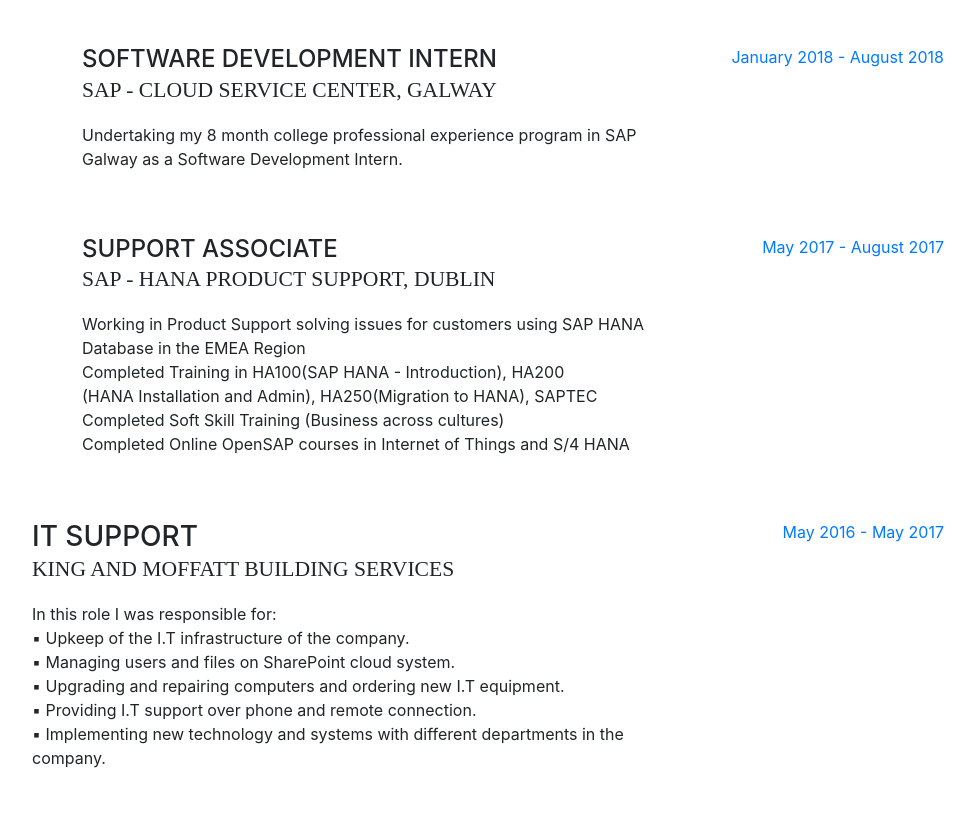
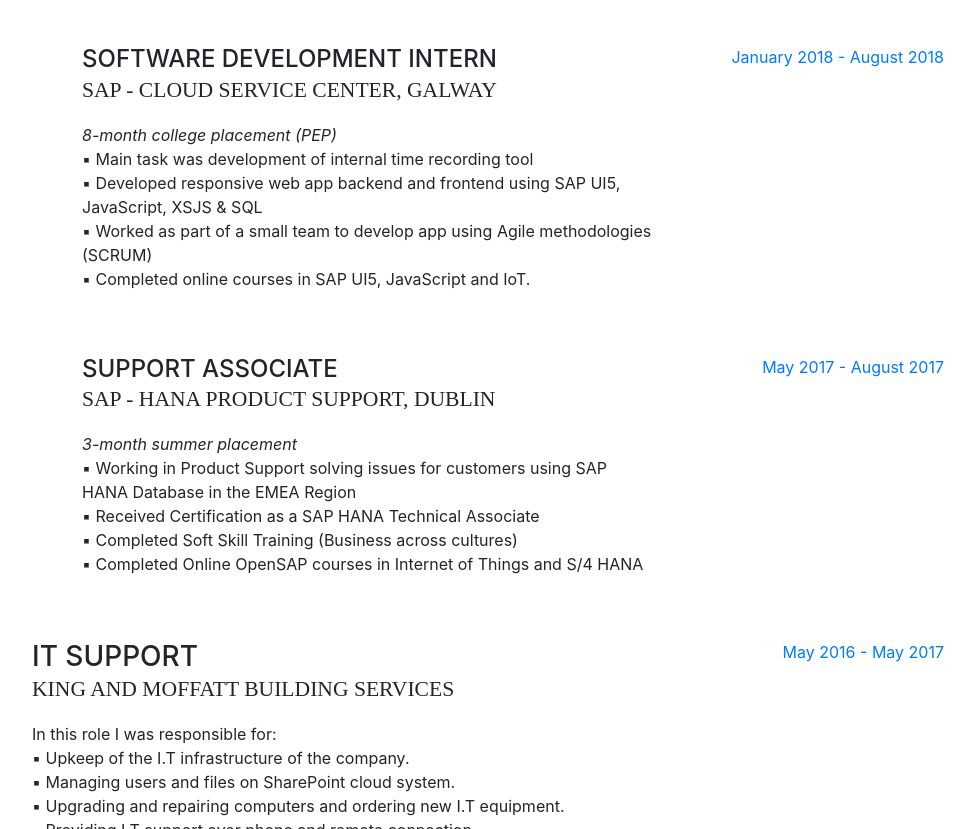
Before and after one commit to DiarmuidBeirne/diarmuidbeirne.github.io, a website with bundled scripts: page index.html in a window 1280 px wide. Shown: the part 1123-1952 px from the top of the page, without its empty margins (288-1262 px from the left). Built offline with nearby package versions, Linux system fonts and the light colour scheme; a web font is replaced by a local one.

Commit message:
more 4th year updates

```diff
--- a/index.html
+++ b/index.html
@@ -78,7 +78,7 @@
           <div class="subheading mb-5">Galway · Ireland · 083 1104518 ·
             <a href="mailto:d.beirne.8@gmail.com">d.beirne.8@gmail.com</a>
           </div>
-          <p class="mb-5">3rd Year student studying computer science and information technology at National University of Ireland Galway.<br> SAP Co-Op Intern, currently on 8th month placement in Cloud Service Center, Galway as a Software Development Intern working with SAP Cloud Platform.</p>
+          <p class="mb-5">Computer Science and Information Technology at National University of Ireland Galway (NUIG) & SAP Co-Op Intern<br> Currently in my final year, on track to graduate in May 2019 with a First Class Honours.</p>
           <ul class="list-inline list-social-icons mb-0">
 
             <li class="list-inline-item">
@@ -124,8 +124,13 @@
           <div class="resume-item d-flex flex-column flex-md-row mb-5">
             <div class="resume-content mr-auto" style="padding-left: 50px" >
               <h4 class="mb-0">SOFTWARE DEVELOPMENT INTERN</h4>
+
               <div class="subheading mb-3">SAP - Cloud Service Center, Galway</div>
-              <p>Undertaking my 8 month college professional experience program in SAP Galway as a Software Development Intern.</p>
+              <p><i>8-month college placement (PEP)</i><br>
+                  ▪ Main task was development of internal time recording tool<br>
+▪ Developed responsive web app backend and frontend using SAP UI5, JavaScript, XSJS & SQL<br>
+▪ Worked as part of a small team to develop app using Agile methodologies (SCRUM)<br>
+▪ Completed online courses in SAP UI5, JavaScript and IoT.</p>
             </div>
             <div class="resume-date text-md-right">
               <span class="text-primary">January 2018 - August 2018</span>
@@ -136,10 +141,11 @@
             <div class="resume-content mr-auto" style="padding-left: 50px" >
               <h4 class="mb-0">SUPPORT ASSOCIATE</h4>
               <div class="subheading mb-3">SAP - HANA Product Support, Dublin</div>
-              <p>Working in Product Support solving issues for customers using SAP HANA Database in the EMEA Region<br>
-Completed Training in HA100(SAP HANA - Introduction), HA200<br>(HANA Installation and Admin), HA250(Migration to HANA), SAPTEC<br>
-Completed Soft Skill Training (Business across cultures)<br>
-Completed Online OpenSAP courses in Internet of Things and S/4 HANA</p>
+              <p><i>3-month summer placement</i><br>
+                  ▪ Working in Product Support solving issues for customers using SAP HANA Database in the EMEA Region<br>
+▪ Received Certification as a SAP HANA Technical Associate<br>
+▪ Completed Soft Skill Training (Business across cultures)<br>
+▪ Completed Online OpenSAP courses in Internet of Things and S/4 HANA</p>
             </div>
             <div class="resume-date text-md-right">
               <span class="text-primary">May 2017 - August 2017</span>
```
